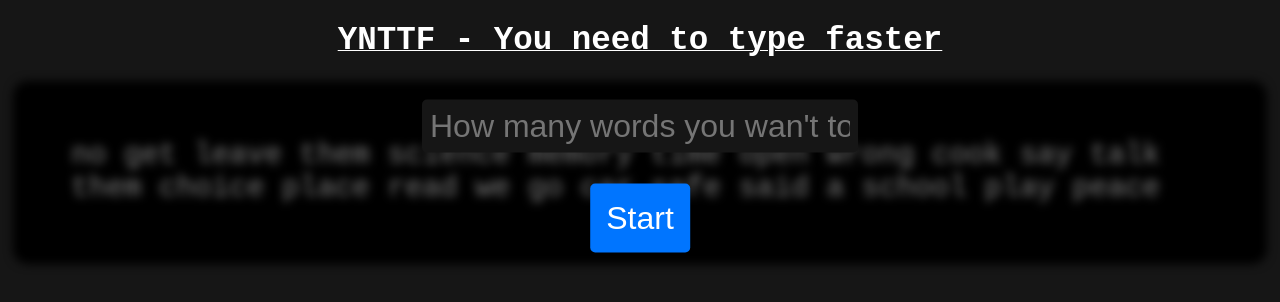
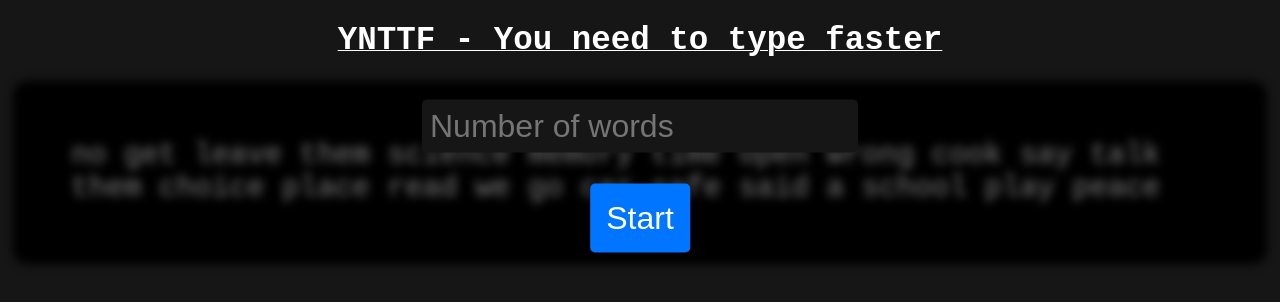
Before and after one commit to unixkiwi/YouNeedToTypeFaster, a plain HTML site: page index.html in a window 1280 px wide. Drawn offline with Linux system fonts and the light colour scheme.

Commit message:
Update index.html

```diff
--- a/index.html
+++ b/index.html
@@ -11,7 +11,7 @@
 
     <div id="wordsInput">
         <div id="words"></div>
-        <input id="wordCount" placeholder="How many words you wan't to type?">
+        <input id="wordCount" placeholder="Number of words">
         <button id="restartBtn">Start</button>
     </div>
 
```
